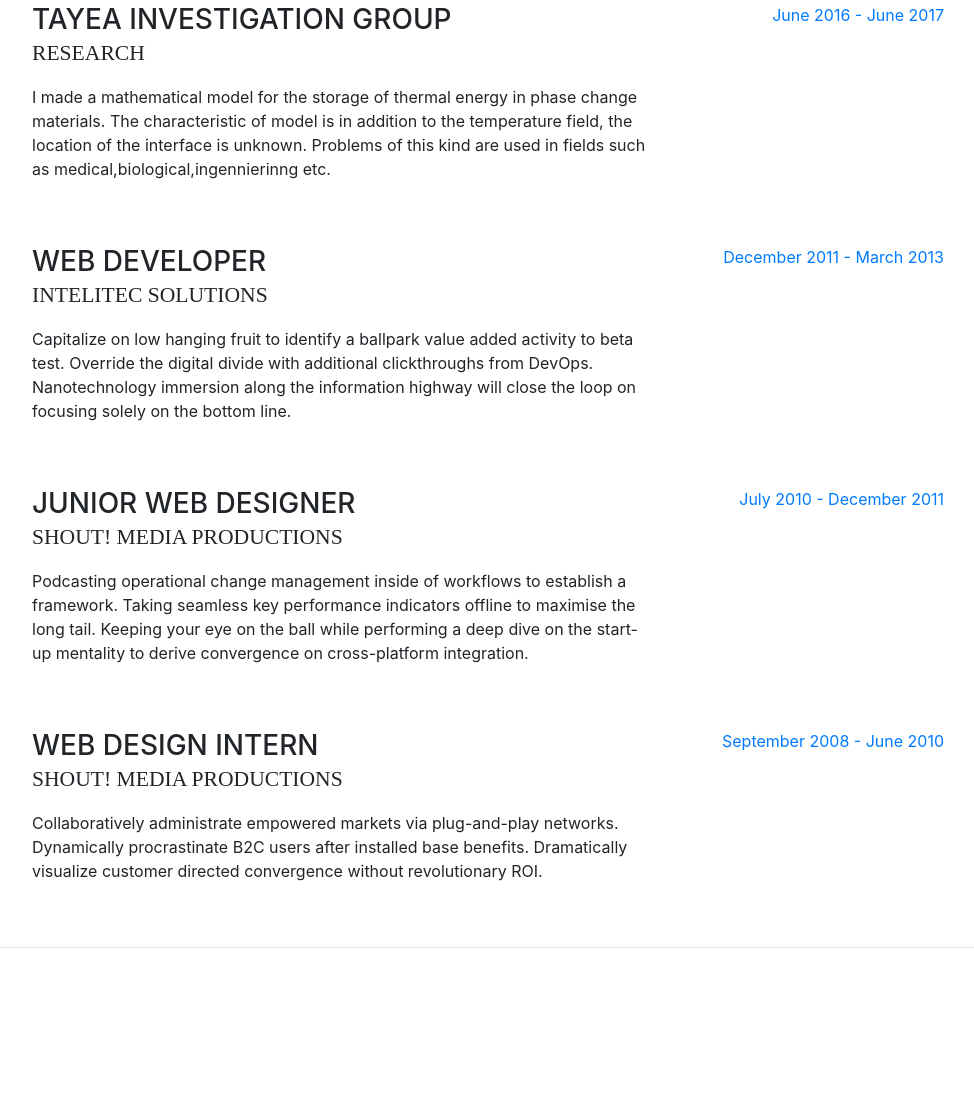
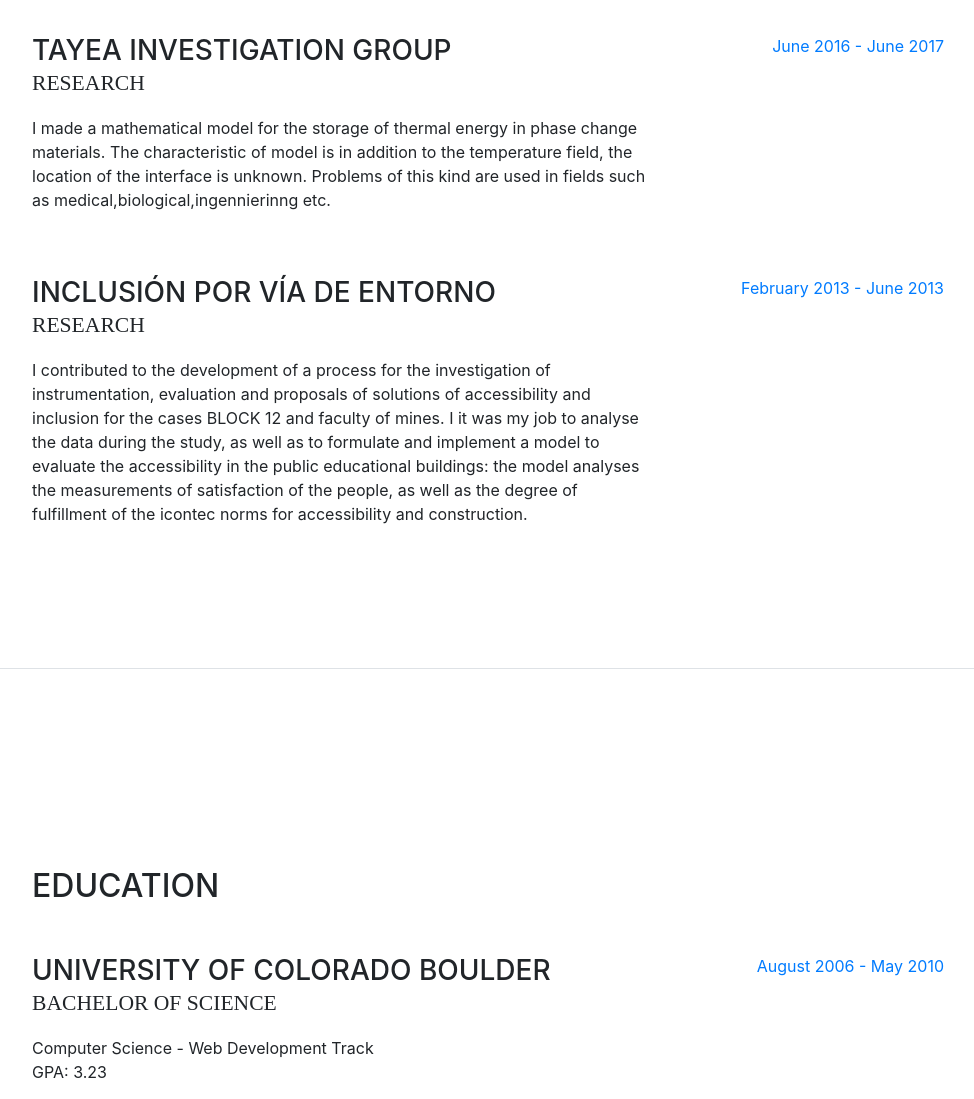
Before and after one commit to riarangogi/riarangogi.github.io, a website with bundled scripts: page index.html in a window 1280 px wide. Shown: the part 931-2030 px from the top of the page, without its empty margins (288-1262 px from the left). Built offline with nearby package versions, Linux system fonts and the light colour scheme; a web font is replaced by a local one.

```diff
--- a/index.html
+++ b/index.html
@@ -112,38 +112,15 @@
 
           <div class="resume-item d-flex flex-column flex-md-row mb-5">
             <div class="resume-content mr-auto">
-              <h3 class="mb-0">Web Developer</h3>
-              <div class="subheading mb-3">Intelitec Solutions</div>
-              <p>Capitalize on low hanging fruit to identify a ballpark value added activity to beta test. Override the digital divide with additional clickthroughs from DevOps. Nanotechnology immersion along the information highway will close the loop on focusing solely on the bottom line.</p>
+              <h3 class="mb-0">INCLUSIÓN POR VÍA DE ENTORNO</h3>
+              <div class="subheading mb-3">Research</div>
+              <p>I contributed to the development of a process for the investigation of instrumentation, evaluation and proposals of solutions of accessibility and inclusion for the cases BLOCK 12 and faculty of mines.
+              I it was my job to analyse the data during the study, as well as to formulate and implement a model to evaluate the accessibility in the public educational buildings: the model analyses the measurements of satisfaction of the people, as well as the degree of fulfillment of the icontec norms for accessibility and construction.</p>
             </div>
             <div class="resume-date text-md-right">
-              <span class="text-primary">December 2011 - March 2013</span>
+              <span class="text-primary">February 2013 - June 2013</span>
             </div>
           </div>
-
-          <div class="resume-item d-flex flex-column flex-md-row mb-5">
-            <div class="resume-content mr-auto">
-              <h3 class="mb-0">Junior Web Designer</h3>
-              <div class="subheading mb-3">Shout! Media Productions</div>
-              <p>Podcasting operational change management inside of workflows to establish a framework. Taking seamless key performance indicators offline to maximise the long tail. Keeping your eye on the ball while performing a deep dive on the start-up mentality to derive convergence on cross-platform integration.</p>
-            </div>
-            <div class="resume-date text-md-right">
-              <span class="text-primary">July 2010 - December 2011</span>
-            </div>
-          </div>
-
-          <div class="resume-item d-flex flex-column flex-md-row">
-            <div class="resume-content mr-auto">
-              <h3 class="mb-0">Web Design Intern</h3>
-              <div class="subheading mb-3">Shout! Media Productions</div>
-              <p>Collaboratively administrate empowered markets via plug-and-play networks. Dynamically procrastinate B2C users after installed base benefits. Dramatically visualize customer directed convergence without revolutionary ROI.</p>
-            </div>
-            <div class="resume-date text-md-right">
-              <span class="text-primary">September 2008 - June 2010</span>
-            </div>
-          </div>
-
-        </div>
 
       </section>
 
```
